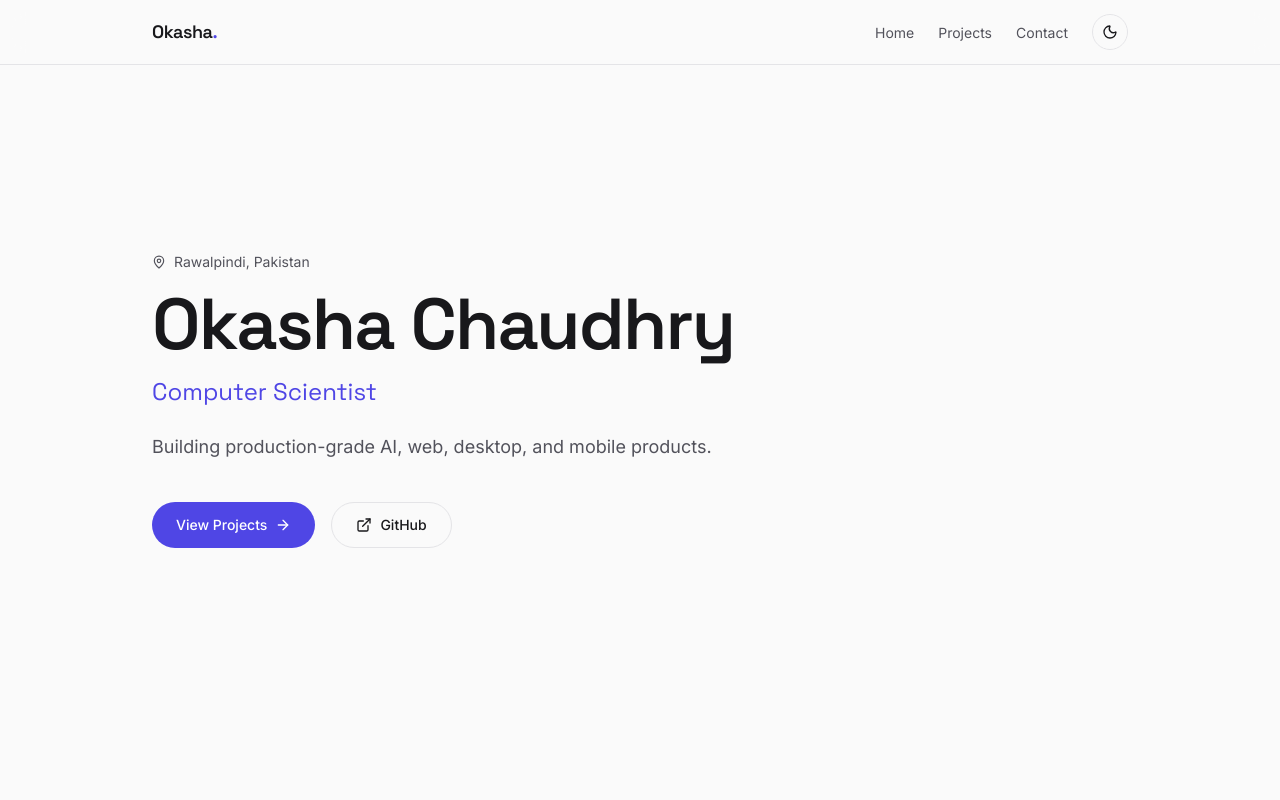
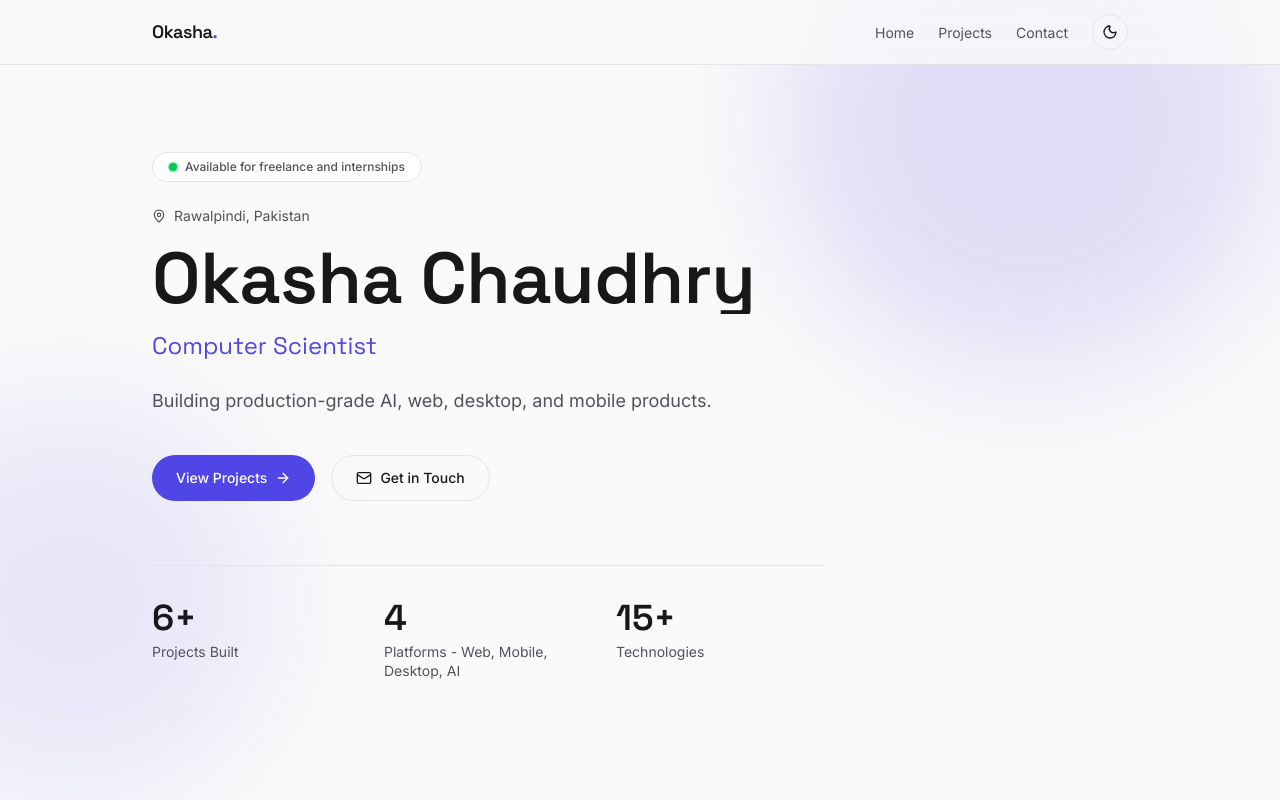
Before and after one commit to Okasha-Chaudhry/portfolio, a Next.js app: page / in a window 1280 px wide. Shown: the top 800 px of the page. Built offline with nearby package versions, Linux system fonts and the light colour scheme.

Commit message:
refactor: restore compact hero layout keeping badge, stats, and reveal polish

```diff
--- a/src/components/sections/Hero.tsx
+++ b/src/components/sections/Hero.tsx
@@ -1,51 +1,74 @@
 "use client";
 
-import { motion, type Variants } from "framer-motion";
-import { ArrowRight, ExternalLink, MapPin } from "lucide-react";
+import { motion } from "framer-motion";
+import { ArrowRight, Mail, MapPin } from "lucide-react";
 import { siteConfig } from "@/data/site";
 
-const fadeUp: Variants = {
-  hidden: { opacity: 0, y: 24 },
-  visible: (i: number) => ({
-    opacity: 1,
-    y: 0,
-    transition: { delay: i * 0.12, duration: 0.55, ease: "easeOut" },
-  }),
-};
+const stats = [
+  { value: "6+", label: "Projects Built" },
+  { value: "4", label: "Platforms - Web, Mobile, Desktop, AI" },
+  { value: "15+", label: "Technologies" },
+];
+
+function RevealLine({ text, delay, className }: { text: string; delay: number; className: string }) {
+  return (
+    <span className="block overflow-hidden">
+      <motion.span initial={{ y: "110%" }} animate={{ y: 0 }} transition={{ delay, duration: 0.7, ease: [0.22, 1, 0.36, 1] }} className={`block ${className}`}>{text}</motion.span>
+    </span>
+  );
+}
 
 export function Hero() {
-  const githubUrl = siteConfig.socials.find((s) => s.label === "GitHub")?.url ?? "#";
+  return (
+    <section id="home" className="relative flex min-h-screen items-center overflow-hidden">
+      <div aria-hidden="true" className="pointer-events-none absolute -top-32 right-0 h-125 w-125 rounded-full bg-accent/15 blur-3xl" />
+      <div aria-hidden="true" className="pointer-events-none absolute bottom-0 -left-32 h-100 w-100 rounded-full bg-accent/10 blur-3xl" />
+      <div className="relative mx-auto w-full max-w-5xl px-6 pt-24 pb-16">
+        <motion.div initial={{ opacity: 0 }} animate={{ opacity: 1 }} transition={{ duration: 0.5 }} className="mb-6 inline-flex items-center gap-2 rounded-full border border-border bg-surface px-4 py-1.5 text-xs font-medium text-muted">
+          <span className="relative flex h-2 w-2">
+            <span className="absolute inline-flex h-full w-full animate-ping rounded-full bg-green-500 opacity-60" />
+            <span className="relative inline-flex h-2 w-2 rounded-full bg-green-500" />
+          </span>
+          Available for freelance and internships
+        </motion.div>
 
-  return (
-    <section id="home" className="flex min-h-screen items-center">
-      <div className="mx-auto w-full max-w-5xl px-6">
-        <motion.p custom={0} initial="hidden" animate="visible" variants={fadeUp} className="mb-4 flex items-center gap-2 text-sm text-muted">
+        <motion.p initial={{ opacity: 0, y: 20 }} animate={{ opacity: 1, y: 0 }} transition={{ delay: 0.1, duration: 0.5 }} className="mb-4 flex items-center gap-2 text-sm text-muted">
           <MapPin size={14} aria-hidden="true" />
           {siteConfig.location}
         </motion.p>
 
-        <motion.h1 custom={1} initial="hidden" animate="visible" variants={fadeUp} className="font-display text-4xl font-semibold tracking-tight sm:text-6xl md:text-7xl">
-          {siteConfig.name}
-        </motion.h1>
+        <h1 className="font-display font-semibold tracking-tight">
+          <RevealLine text={siteConfig.name} delay={0.2} className="text-4xl sm:text-6xl md:text-7xl" />
+        </h1>
 
-        <motion.p custom={2} initial="hidden" animate="visible" variants={fadeUp} className="mt-4 font-display text-xl text-accent sm:text-2xl">
-          {siteConfig.role}
-        </motion.p>
+        <span className="mt-4 block overflow-hidden">
+          <motion.span initial={{ y: "110%" }} animate={{ y: 0 }} transition={{ delay: 0.35, duration: 0.7, ease: [0.22, 1, 0.36, 1] }} className="block font-display text-xl text-accent sm:text-2xl">{siteConfig.role}</motion.span>
+        </span>
 
-        <motion.p custom={3} initial="hidden" animate="visible" variants={fadeUp} className="mt-6 max-w-xl text-base leading-relaxed text-muted sm:text-lg">
+        <motion.p initial={{ opacity: 0, y: 20 }} animate={{ opacity: 1, y: 0 }} transition={{ delay: 0.55, duration: 0.5 }} className="mt-6 max-w-xl text-base leading-relaxed text-muted sm:text-lg">
           {siteConfig.tagline}
         </motion.p>
 
-        <motion.div custom={4} initial="hidden" animate="visible" variants={fadeUp} className="mt-10 flex flex-wrap gap-4">
-          <a href="#projects" className="inline-flex items-center gap-2 rounded-full bg-accent px-6 py-3 text-sm font-medium text-accent-foreground transition-opacity hover:opacity-90">
+        <motion.div initial={{ opacity: 0, y: 20 }} animate={{ opacity: 1, y: 0 }} transition={{ delay: 0.7, duration: 0.5 }} className="mt-10 flex flex-wrap gap-4">
+          <a href="#projects" className="group inline-flex items-center gap-2 rounded-full bg-accent px-6 py-3 text-sm font-medium text-accent-foreground transition-opacity hover:opacity-90">
             View Projects
-            <ArrowRight size={16} aria-hidden="true" />
+            <ArrowRight size={16} aria-hidden="true" className="transition-transform group-hover:translate-x-1" />
           </a>
-          <a href={githubUrl} target="_blank" rel="noopener noreferrer" className="inline-flex items-center gap-2 rounded-full border border-border px-6 py-3 text-sm font-medium transition-colors hover:bg-surface">
-            <ExternalLink size={16} aria-hidden="true" />
-            GitHub
+          <a href={`mailto:${siteConfig.email}`} className="inline-flex items-center gap-2 rounded-full border border-border px-6 py-3 text-sm font-medium transition-colors hover:bg-surface">
+            <Mail size={16} aria-hidden="true" />
+            Get in Touch
           </a>
         </motion.div>
+
+        <motion.dl initial={{ opacity: 0, y: 20 }} animate={{ opacity: 1, y: 0 }} transition={{ delay: 0.85, duration: 0.5 }} className="mt-16 grid max-w-2xl grid-cols-3 gap-6 border-t border-border pt-8">
+          {stats.map((stat) => (
+            <div key={stat.label}>
+              <dt className="sr-only">{stat.label}</dt>
+              <dd className="font-display text-3xl font-semibold sm:text-4xl">{stat.value}</dd>
+              <p className="mt-1 text-xs leading-snug text-muted sm:text-sm">{stat.label}</p>
+            </div>
+          ))}
+        </motion.dl>
       </div>
     </section>
   );
```
